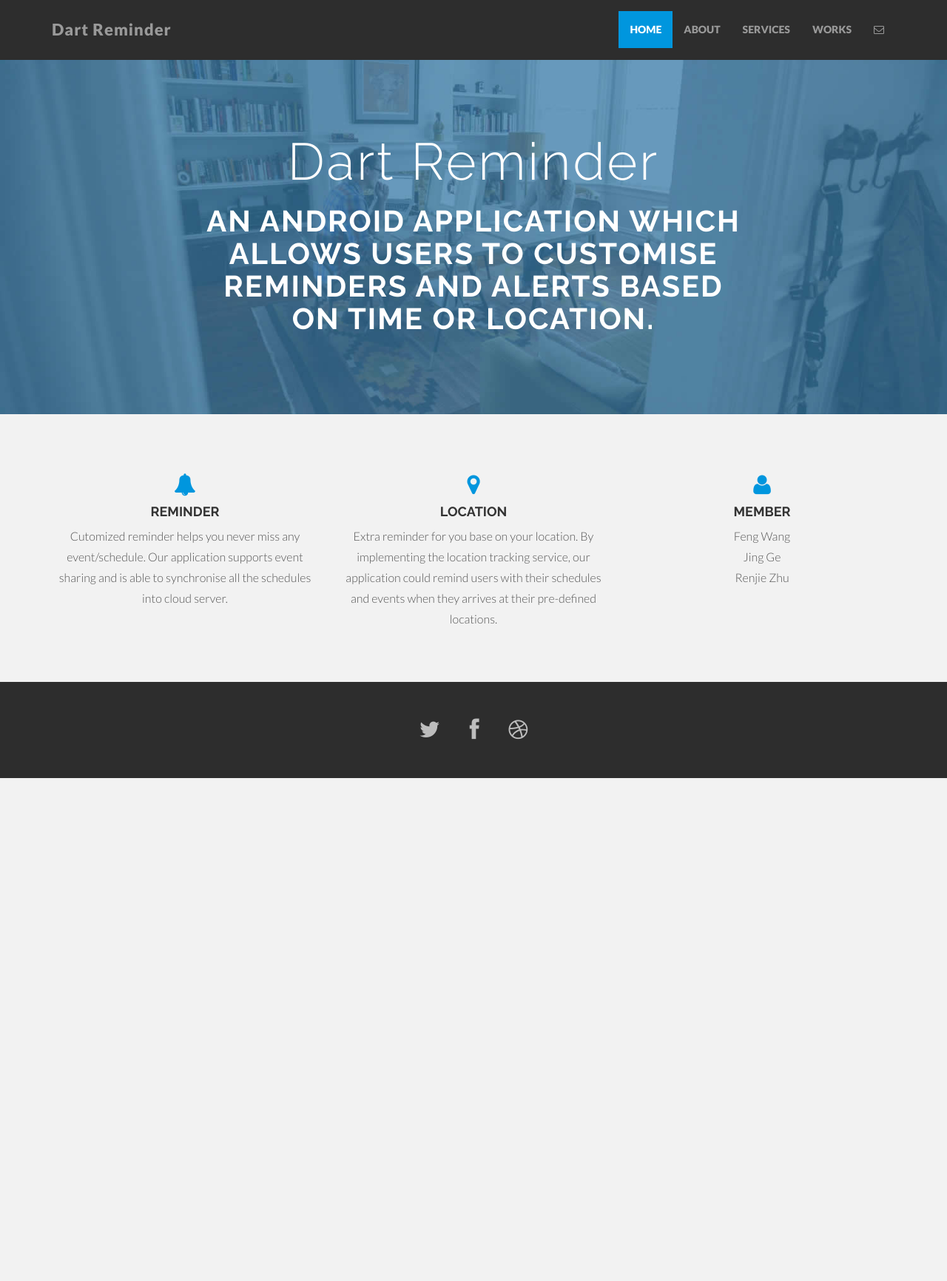
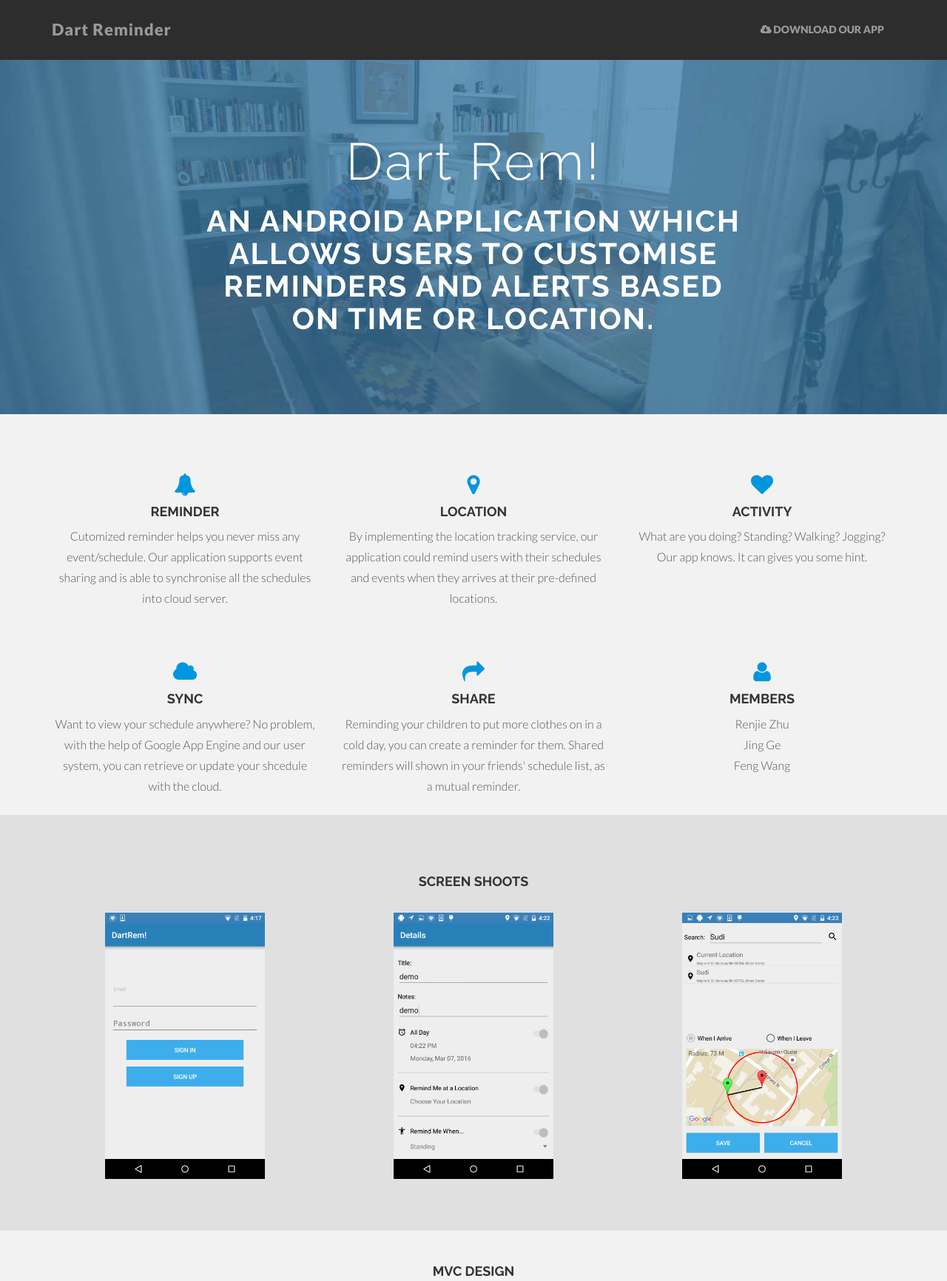
Before and after one commit to rwangfengme/project-page, a plain HTML site: page index.html in a window 1280 px wide. Shown: the top 1732 px of the page at 74% size. Before the commit the page ends 1052 px from the top, so only its background shows below. Drawn offline with nearby package versions, Linux system fonts and the light colour scheme.

Commit message:
prestation

```diff
--- a/index.html
+++ b/index.html
@@ -40,11 +40,7 @@
         </div>
         <div class="navbar-collapse collapse">
           <ul class="nav navbar-nav navbar-right">
-            <li class="active"><a href="index.html">HOME</a></li>
-            <li><a href="#">ABOUT</a></li>
-            <li><a href="#">SERVICES</a></li>
-            <li><a href="#">WORKS</a></li>
-            <li><a data-toggle="modal" data-target="#myModal" href="#myModal"><i class="fa fa-envelope-o"></i></a></li>
+            <li><a href="https://drive.google.com/open?id=0B0TcA6fQsb5WbUdKWHV6NTNnaHM"><i class="fa fa-cloud-download"></i> DOWNLOAD OUR APP</a></li>
           </ul>
         </div><!--/.nav-collapse -->
       </div>
@@ -54,7 +50,7 @@
 		<div class="container">
 			<div class="row centered">
 				<div class="col-lg-8 col-lg-offset-2">
-					<h1>Dart Reminder</h1>
+					<h1>Dart Rem!</h1>
 					<h2>an Android application which allows users to customise reminders and alerts based on time or location. </h2>
 				</div>
 			</div><!-- row -->
@@ -74,67 +70,91 @@
 			<div class="col-lg-4">
 				<i class="fa fa-map-marker"></i>
 				<h4>LOCATION</h4>
-				<p>Extra reminder for you base on your location. By implementing the location tracking service, our application could remind users with their schedules and events when they arrives at their pre-defined locations.</p>
+				<p>By implementing the location tracking service, our application could remind users with their schedules and events when they arrives at their pre-defined locations.</p>
+			</div><!-- col-lg-4 -->
+
+			<div class="col-lg-4">
+				<i class="fa fa-heart"></i>
+				<h4>ACTIVITY</h4>
+				<p>What are you doing? Standing? Walking? Jogging? Our app knows. It can gives you some hint.
+				</p>
+			</div><!-- col-lg-4 -->
+		</div><!-- row -->
+		<div class="row centered">
+			<br><br>
+			<div class="col-lg-4">
+				<i class="fa fa-cloud"></i>
+				<h4>SYNC</h4>
+				<p>Want to view your schedule anywhere? No problem, with the help of Google App Engine and our user system, you can retrieve or update your shcedule with the cloud.</p>
+			</div><!-- col-lg-4 -->
+
+			<div class="col-lg-4">
+				<i class="fa fa-share"></i>
+				<h4>SHARE</h4>
+				<p>Reminding your children to put more clothes on in a cold day, you can create a reminder for them. Shared reminders will shown in your friends' schedule list, as a mutual reminder.</p>
 			</div><!-- col-lg-4 -->
 
 			<div class="col-lg-4">
 				<i class="fa fa-user"></i>
-				<h4>MEMBER</h4>
+				<h4>MEMBERS</h4>
 				<p>
-					<span>Feng Wang</span><br/>
+					<span>Renjie Zhu</span><br/>
 					<span>Jing Ge</span><br/>
-					<span>Renjie Zhu</span>
+					<span>Feng Wang</span>
 				</p>
 			</div><!-- col-lg-4 -->
 		</div><!-- row -->
-		<br>
-		<br>
 	</div><!-- container -->
 
 
 	<!-- PORTFOLIO SECTION -->
-	<!-- <div id="dg">
+	 <div id="dg">
 		<div class="container">
 			<div class="row centered">
-				<h4>LATEST WORKS</h4>
+				<h4>SCREEN SHOOTS</h4>
 				<br>
 				<div class="col-lg-4">
 					<div class="tilt">
-					<a href="#"><img src="assets/img/p01.png" alt=""></a>
+					<a href="#"><img style="height:600px;height:360px" src="assets/img/Screenshot_1.png" alt=""></a>
 					</div>
 				</div>
 
 				<div class="col-lg-4">
 					<div class="tilt">
-					<a href="#"><img src="assets/img/p03.png" alt=""></a>
+					<a href="#"><img style="height:600px;height:360px" src="assets/img/Screenshot_2.png" alt=""></a>
 					</div>
 				</div>
 
 				<div class="col-lg-4">
 					<div class="tilt">
-					<a href="#"><img src="assets/img/p02.png" alt=""></a>
+					<a href="#"><img style="height:600px;height:360px" src="assets/img/Screenshot_3.png" alt=""></a>
 					</div>
 				</div>
 			</div>
 		</div>
-	</div>--> <!-- DG -->
+	</div> <!-- DG -->
 
 
 	<!-- FEATURE SECTION -->
-	<!-- <div class="container wb">
+	 <div class="container wb">
 		<div class="row centered">
-			<br><br>
 			<div class="col-lg-8 col-lg-offset-2">
-				<h4>WE CREATE FIRST CLASS DESIGN</h4>
-				<p>By being true to the brand we represent, we elevate the audiences’ relationship to it. Like becomes love becomes a passion. Passion becomes advocacy. And we see the brand blossom from within, creating a whole story the audience embraces. That’s when the brand can truly flex its muscles.</p>
-			<p><br/><br/></p>
+				<h4>MVC DESIGN</h4>
+
 			</div>
-			<div class="col-lg-2"></div>
 			<div class="col-lg-10 col-lg-offset-1">
-				<img class="img-responsive" src="assets/img/munter.png" alt="">
+				<img class="img-responsive" src="assets/img/SmartPhoneMVC.png" alt="">
+			</div>
+			<br/>
+
+			<div style="margin-top:80px;" class="col-lg-8 col-lg-offset-2">
+				<h4>THREAD DESIGN</h4>
+			</div>
+			<div class="col-lg-10 col-lg-offset-1">
+				<img class="img-responsive" src="assets/img/ThreadDesign.png" alt="">
 			</div>
 		</div>
-	</div>-->
+	</div>
 
 
 	<!-- <div id="lg">
@@ -176,8 +196,8 @@
 	<!-- FOOTER -->
 	<div id="f">
 		<div class="container">
-			<div class="row centered">
-				<a href="#"><i class="fa fa-twitter"></i></a><a href="#"><i class="fa fa-facebook"></i></a><a href="#"><i class="fa fa-dribbble"></i></a>
+			<div class="row centered"><!--
+				<a href="#"><i class="fa fa-twitter"></i></a><a href="#"><i class="fa fa-facebook"></i></a><a href="#"><i class="fa fa-dribbble"></i></a> -->
 
 			</div><!-- row -->
 		</div><!-- container -->
```
Also changed, not shown: assets/img/Screenshot_1.png (added), assets/img/Screenshot_2.png (added), assets/img/Screenshot_3.png (added), assets/img/SmartPhoneMVC.png (added), assets/img/ThreadDesign.png (added).
